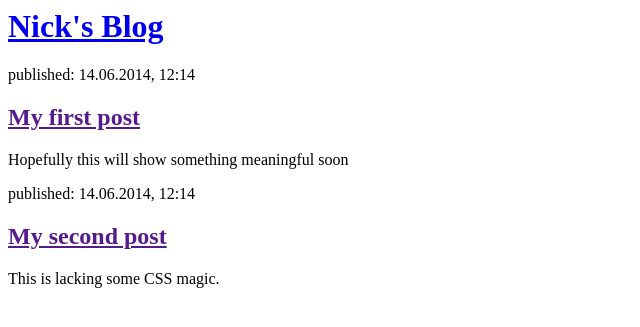
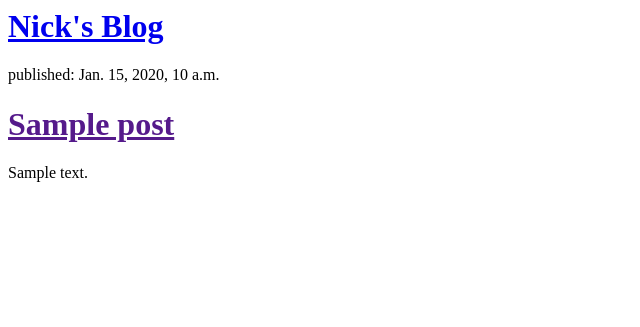
Before and after one commit to NickRobertson91/comp-sci-blog, a Django app: template blog_page/templates/blog_page/post_list.html in a window 1280 px wide. Shown: the top 327 px of the page, without its empty margins (0-640 px from the left). Run offline with Django 3.2, Linux system fonts and the light colour scheme; the template is opened without the code that fills it: values named after a table or form of the project are taken from there, others are empty; tables that the repository leaves empty hold one stand-in row (Sample ...).

Commit message:
Modified templates to display posts from database

```diff
--- a/blog_page/templates/blog_page/post_list.html
+++ b/blog_page/templates/blog_page/post_list.html
@@ -7,16 +7,12 @@
             <h1><a href="/">Nick's Blog</a></h1>
         </div>
 
-        <div>
-            <p>published: 14.06.2014, 12:14</p>
-            <h2><a href="">My first post</a></h2>
-            <p>Hopefully this will show something meaningful soon</p>
-        </div>
-
-        <div>
-            <p>published: 14.06.2014, 12:14</p>
-            <h2><a href="">My second post</a></h2>
-            <p> This is lacking some CSS magic.</p>
-        </div>
+{% for post in posts %}
+    <div>
+        <p>published: {{ post.published_date }}</p>
+        <h1><a href="">{{ post.title }}</a></h1>
+        <p>{{ post.text|linebreaksbr }}</p>
+    </div>
+{% endfor %}
     </body>
 </html>
```
Also changed, not shown: blog_page/views.py (+5 -2 lines).
